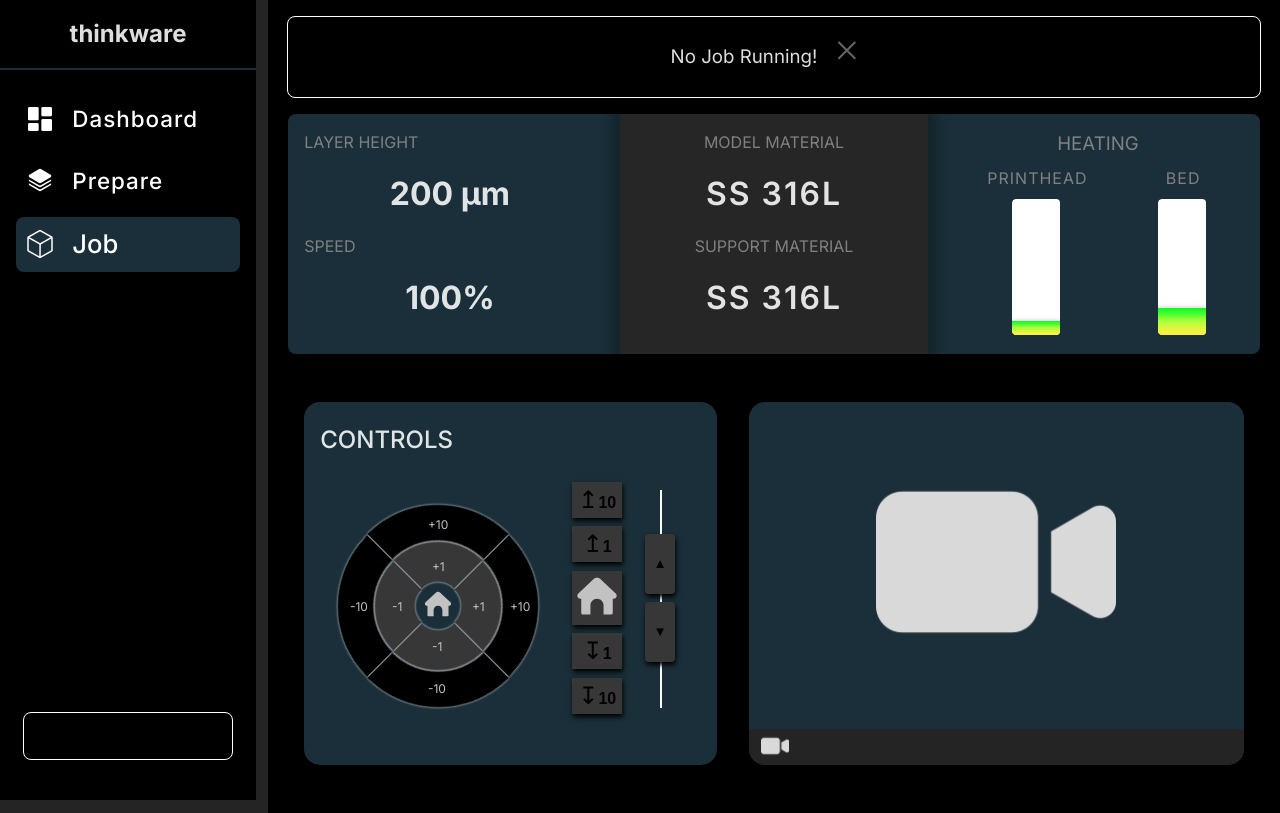
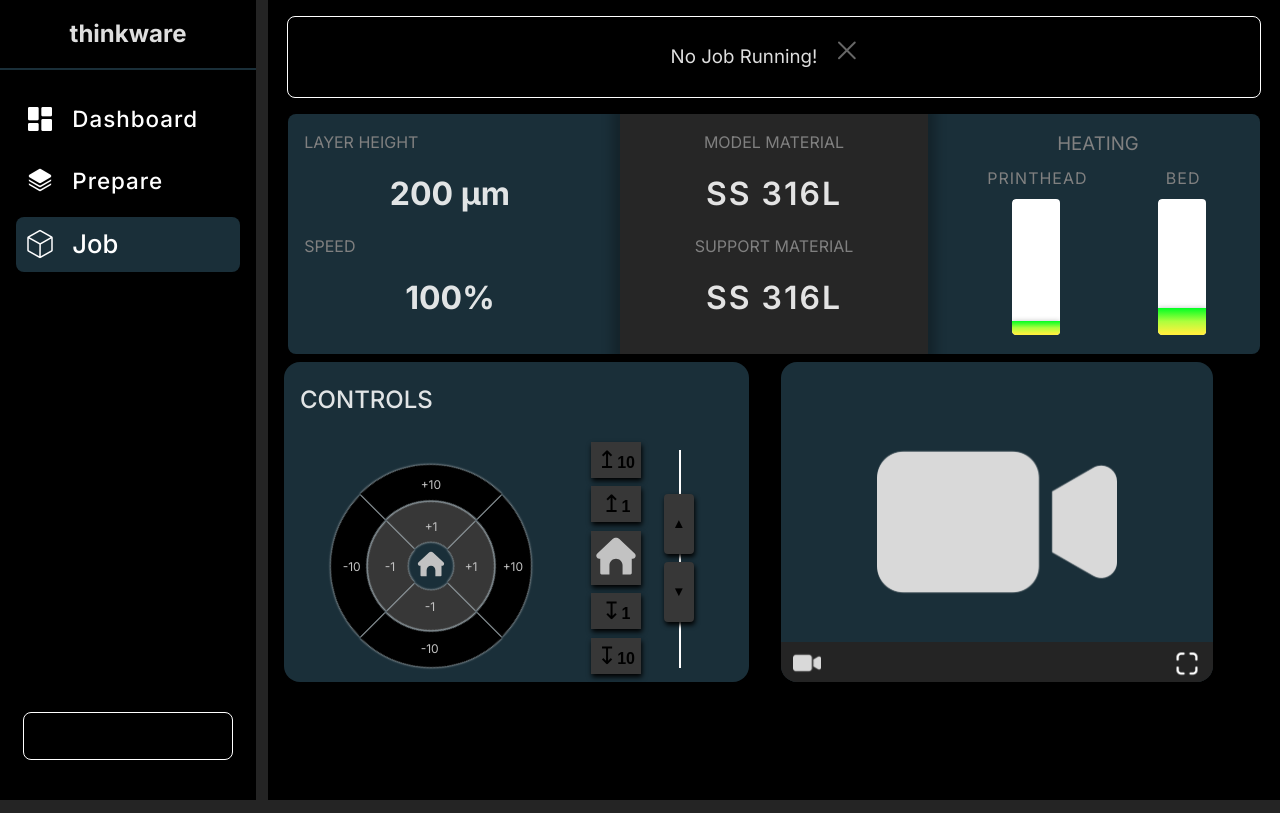
Before and after one commit to thinkmetal-shbhm/thinkware-rpi-alpha, a React (Vite) app in the folder app/: page /job in a window 1280 px wide. Built offline with nearby package versions, Linux system fonts and the light colour scheme; no server answers.

Commit message:
feat: fullscreen camera feed

```diff
--- a/app/src/components/CameraWindow/CameraWindow.jsx
+++ b/app/src/components/CameraWindow/CameraWindow.jsx
@@ -2,11 +2,11 @@ import React, { useEffect, useRef, useState } from "react";
 import styles from "./CameraWindow.module.css";
 import { socket } from "../../socket";
 import { cameraIcon } from "../../assets/Icons";
-
+import fullScreenIcon from "../../assets/Icons/fullscreen.png";
 function CameraWindow() {
   const [connectionStatus, setConnectionStatus] = useState("notConnected");
   const [video, setVideo] = useState(false);
-
+  const [fullScreen,setFullScreen]=useState(false);
   const videoRef = useRef(null);
 
   useEffect(() => {
@@ -64,12 +64,23 @@ function CameraWindow() {
   }, []);
 
   return (
-    <div className={styles.mainWindow}>
-      <div className={styles.imgContainer}>
+    <div className={fullScreen?styles.fullScreen__parent:styles.parent}>
+    <div
+     className={
+      fullScreen?styles.mainWindow__fullscreen:
+      styles.mainWindow}
+     >
+      <div
+       className={
+        fullScreen?styles.imgContainer__fullscreen:
+        styles.imgContainer}
+      >
         {video ? (
-          <img id="camFeed" className={styles.camFeed} src="" ref={videoRef} />
+          <img id="camFeed" className={fullScreen?styles.camFeed__fullscreen:styles.camFeed} src="" ref={videoRef} />
         ) : (
-          <div ref={videoRef}>
+          <div ref={videoRef}
+           className={fullScreen?styles.camIcon__fullscreen:""}
+          >
             <img
               src={cameraIcon}
               alt="cameraIcon"
@@ -78,7 +89,9 @@ function CameraWindow() {
           </div>
         )}
       </div>
-      <div className={styles.options}>
+      <div className={
+       fullScreen?styles.options__fullscreen:
+        styles.options}>
         <span
           onClick={(e) => {
             if (video) {
@@ -93,7 +106,11 @@ function CameraWindow() {
         >
           <img src={cameraIcon} alt="cameraIcon" className={styles.cameraBtn} />
         </span>
+        <span onClick={()=>{setFullScreen(!fullScreen) }} style={{ cursor: "pointer", padding: "0 0.5rem", height: "100%" }} >
+          <img src={fullScreenIcon} alt="fullScreen" className={styles.cameraBtn} />
+        </span>
       </div>
+    </div>
     </div>
   );
 }
--- a/app/src/components/CameraWindow/CameraWindow.module.css
+++ b/app/src/components/CameraWindow/CameraWindow.module.css
@@ -1,10 +1,12 @@
+.parent{
+  width: 45%;
+}
 .mainWindow {
   background-color: var(--highlight);
   border-radius: 1rem;
-  width: 65%;
-  /* height: 332px; */
-  min-width: 350px;
-  /* box-shadow: 0 0 10px black inset; */
+  width: 100%;
+  height: 100%;
+  /* min-width: 350px; */
   margin: 0 1em;
   display: flex;
   flex-direction: column;
@@ -12,17 +14,21 @@
 
 .camFeed {
   position: absolute;
+  overflow: hidden;
+  height: 100%;
   top: 0;
   bottom: 0;
   left: 0;
   right: 0;
   width: 100%;
+
 }
 
 .imgContainer {
   display: flex;
   justify-content: center;
   height: 90%;
+  width: 100%;
   margin: 0;
   border-top-left-radius: 1rem;
   border-top-right-radius: 1rem;
@@ -36,9 +42,11 @@
   flex: 2;
   margin: 0;
   background-color: var(--content-bg);
-
+  padding: 0.25rem 0;
   border-bottom-left-radius: 1rem;
   border-bottom-right-radius: 1rem;
+  display: flex;
+  justify-content: space-between;
 }
 
 .cameraIcon {
@@ -48,6 +56,72 @@
 
 .cameraBtn {
   height: 1.75rem;
-  margin-left: 0.25rem;
+  margin: 0.25rem;
   margin-top: 0.2rem;
+  cursor: pointer;
 }
+
+/* fullscreen */
+.fullScreen__parent{
+
+ position: absolute;
+  z-index: 999;
+  left: 0;
+  top: 0;
+  width: 100%; /* Full width */
+  height: 100%; /* Full height */
+  background-color: rgba(0, 0, 0, 0.769); /* Black w/ opacity */
+}
+.mainWindow__fullscreen {
+  border-radius: 1rem;
+
+  position: sticky; /* Stay in place */
+
+
+  width: 90%; /* Full width */
+  height: 90%; /* Full height */
+  /* overflow: auto; Enable scroll if needed */
+  margin: 1rem auto;
+  position: absolute;
+  position: absolute;
+  left: 50%;
+  transform: translate(-50%, 0);
+
+}
+
+.imgContainer__fullscreen {
+  border-top-left-radius: 0.5rem;
+  border-top-right-radius: 0.5rem;
+  height: 95%;
+  background-color: var(--dark-blue);
+
+}
+ .camIcon__fullscreen{
+  height: 100%;
+  width: 100%;
+  display: flex;
+  align-items: center;
+  justify-content: center;
+}
+.options__fullscreen {
+
+  flex: 2;
+  padding: 0.5rem 0.25rem;
+  background-color: var(--content-bg);
+
+  border-bottom-left-radius: 1rem;
+  border-bottom-right-radius: 1rem;
+  display: flex;
+  justify-content: space-between;
+}
+.camFeed__fullscreen {
+  /* position: absolute; */
+  height: 100%;
+  top: 0;
+  bottom: 0;
+  left: 0;
+  right: 0;
+  width: 100%;
+  border-top-left-radius: 0.5rem;
+  border-top-right-radius: 0.5rem;
+}
--- a/app/src/components/Controller/Controller.module.css
+++ b/app/src/components/Controller/Controller.module.css
@@ -3,9 +3,9 @@
   padding: 1rem;
   padding-top: 0;
   border-radius: 1rem;
-  width: 50%;
+  width: 45%;
   /* height: 40vh; */
-  min-width: 350px;
+  /* min-width: 350px; */
   /* box-shadow: 0 0 10px black inset; */
   margin: 0 1rem;
 
@@ -91,7 +91,7 @@
   background-color: var(--gray);
   box-shadow: 1px 3px 5px black;
   border-radius: 0.25rem;
-  z-index: 2;
+  z-index: 1;
   margin: 0.25rem auto;
   width: 30px;
   height: 60px;
--- a/app/src/index.css
+++ b/app/src/index.css
@@ -18,8 +18,10 @@
   --black: #000;
   --content-bg: #242424;
   --border-blue: #345d7182;
+  --dark-blue:#18313d;
   /* --highlight: #485563; */
   --highlight:#345d7182;
+  --highlight-base:#345d71;
   --green: rgba(67, 226, 131, 0.831);
   --gray: #373737;
   --true-gray:#808080;
--- a/app/src/pages/JobScreen/JobScreen.jsx
+++ b/app/src/pages/JobScreen/JobScreen.jsx
@@ -10,6 +10,7 @@ import { useLocation } from "react-router-dom";
 import { socket } from "../../socket";
 import { post } from "../../utils";
 
+import styles from "./JobScreen.module.css";
 function JobScreen() {
   const [isPaused, setIsPaused] = useState(true);
   const [progress, setProgress] = useState(null);
@@ -120,7 +121,7 @@ function JobScreen() {
         setFileName={setFileName}
         setCreatedTime={setCreatedTime}
       />
-      <div style={{ display: "flex", margin: "3rem auto", width: "96%" }}>
+      <div className={styles.row}>
         {isPaused ? (
           <Controller />
         ) : (
--- a/app/src/pages/JobScreen/JobScreen.module.css
+++ b/app/src/pages/JobScreen/JobScreen.module.css
@@ -0,0 +1,5 @@
+.row{
+    display: flex;
+    width: 95%;
+    height: 40vh;
+}
```
Also changed, not shown: app/src/assets/Icons/fullscreen.png (added).
